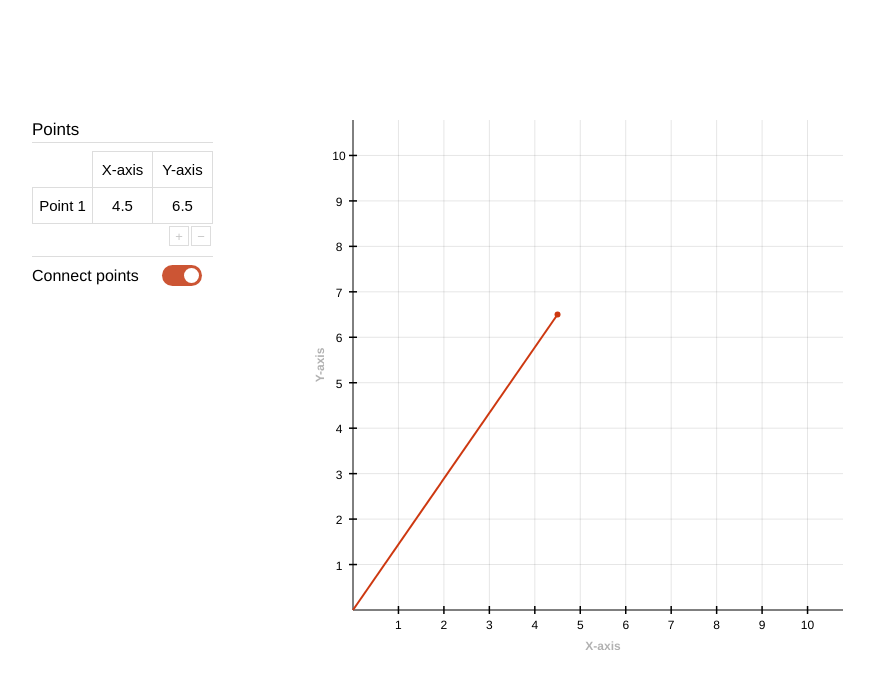
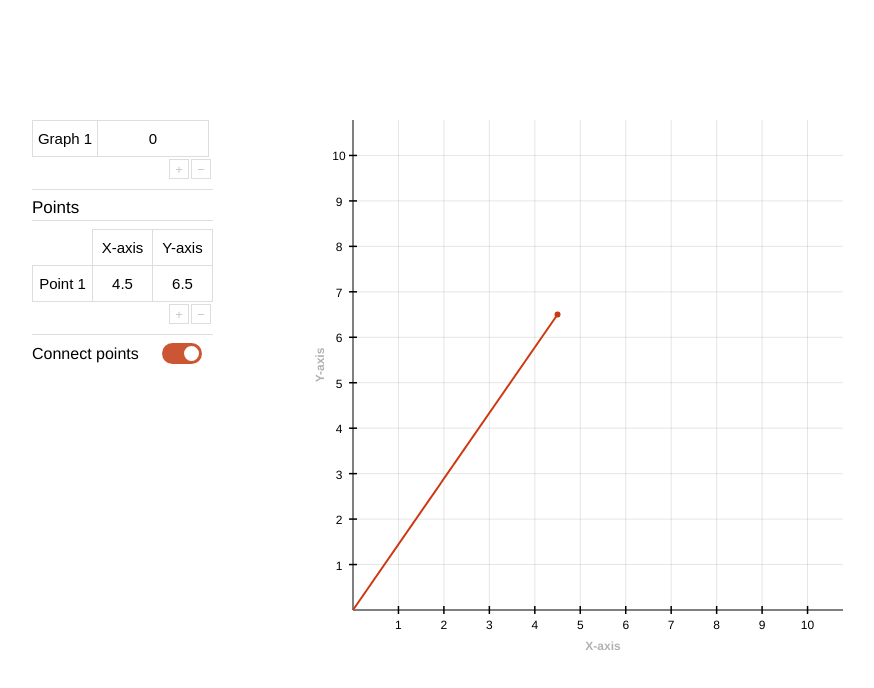
Before and after one commit to MAZI2/mazi2.github.io, a Vue app: page / in a window 1280 px wide. Shown: the top 688 px of the page, without its empty margins (68-942 px from the left). Built offline with nearby package versions, Linux system fonts and the light colour scheme.

Commit message:
added graphs menu

```diff
--- a/src/components/Graph.vue
+++ b/src/components/Graph.vue
@@ -34,6 +34,7 @@
       <!-- User point hitbox-->
       <circle v-for="userPoint in values.values" v-bind:key="userPoint" @mousedown="visibilityLock(userPoint)" @mouseover="pointNameVisibility(userPoint, 'visible')" @mouseleave="pointNameVisibility(userPoint, 'hidden')" :cx="userPointX(userPoint) + 40" :cy="490 - userPointY(userPoint)" r="10" opacity="0" fill="red"/>
     </svg>
+    {{status}}
   </div>
 </template>
 
@@ -76,7 +77,8 @@ export default {
       },
       userPoints: [], //points on graph added by user
       s: "", // selected axis
-      dragging: false
+      dragging: false,
+      status: ""
     }
   },
   props: {
--- a/src/components/Table.vue
+++ b/src/components/Table.vue
@@ -1,5 +1,23 @@
 <template>
   <div id="table">
+
+    <table id="graphs">
+      <tr v-for="graph in graphs" v-bind:key="graph">
+        <th><input @input="emit" v-model="graph.valueName"></th>
+        <td class="input" @input="emit" ><input v-model="graph.input"></td>
+      </tr>
+    </table>
+    <table id="buttons"> <!-- + and - buttons -->
+      <td class="buttons">
+        <button @click="clickPlus">+</button>
+      </td>
+      <td class="buttons">
+        <button @click="clickMinus">−</button>
+      </td>
+    </table>
+
+    <hr>
+
     <p id="pointsLabel">Points</p>
 
     <hr> <!-- separator -->
@@ -19,10 +37,10 @@
 
     <table id="buttons"> <!-- + and - buttons -->
       <td class="buttons">
-        <button @click="clickPlus">+</button>
+        <button @click="clickPlus('point')">+</button>
       </td>
       <td class="buttons">
-        <button @click="clickMinus">−</button>
+        <button @click="clickMinus('point')">−</button>
       </td>
     </table>
 
@@ -76,6 +94,7 @@ export default {
     this.graphs[0] = new graph();
     setTimeout(this.emit, 10);
 
+    this.graphs[0].input = 0;
     this.values[0].x = 4.5
     this.values[0].y = 6.5
   },
```
